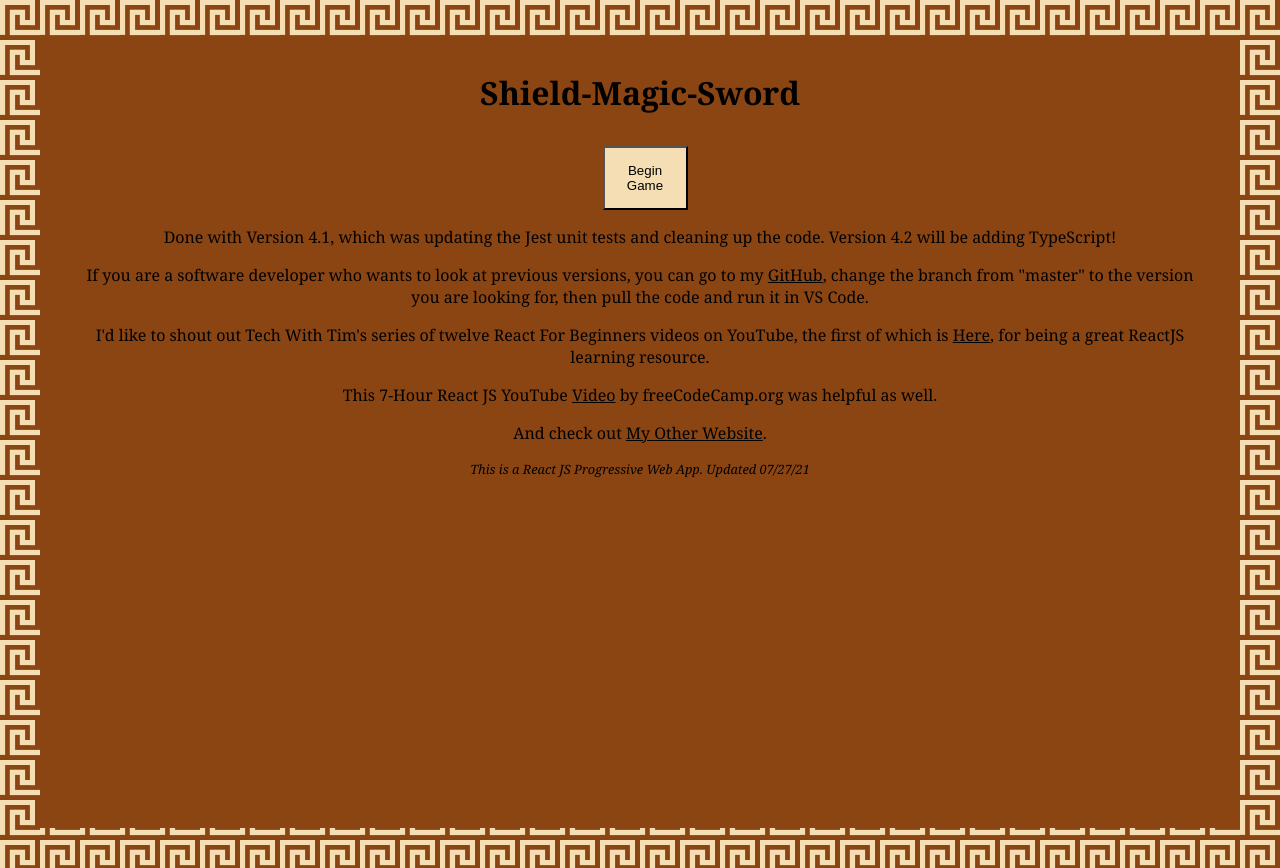
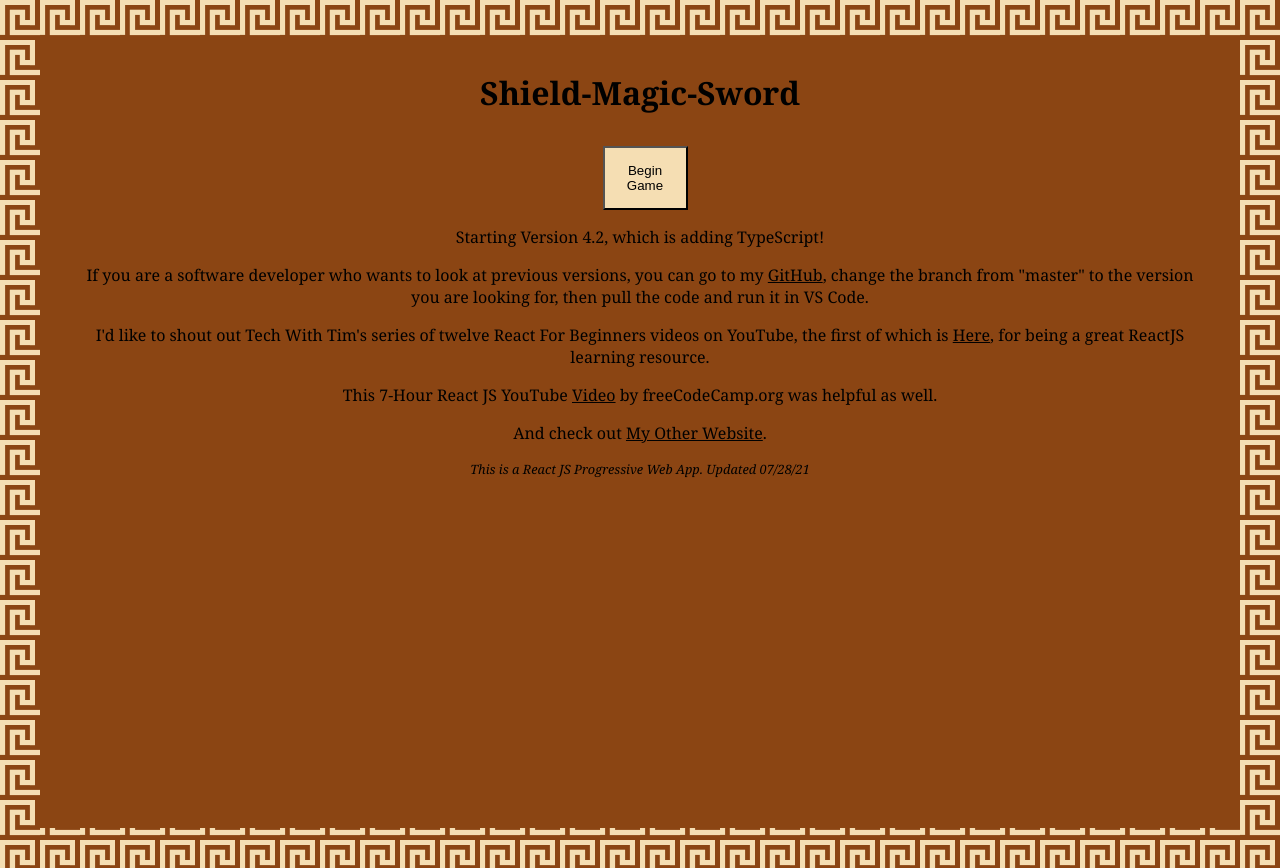
Before and after one commit to L1ndseyHerman/TypeScript_Shield-Magic-Sword, a React (Create React App) app: page / in a window 1280 px wide. Built offline with nearby package versions, Linux system fonts and the light colour scheme; the HTML template or start-up script is replaced by a standard one.

Commit message:
Added a space to every component to trigger the Jest unit tests to make sure they still work. They do.

```diff
--- a/src/components/BottomNotes/BottomNotes.js
+++ b/src/components/BottomNotes/BottomNotes.js
@@ -4,8 +4,7 @@ function BottomNotes()
         //  This is a "fragment", for if you don't want yet another div around a component.
         <>
             <p>
-                Done with Version 4.1, which was updating the Jest unit tests and
-                cleaning up the code. Version 4.2 will be adding TypeScript!
+                Starting Version 4.2, which is adding TypeScript!
             </p>
             <p>
                 If you are a software developer who wants to look at
@@ -26,7 +25,7 @@ function BottomNotes()
                 freeCodeCamp.org was helpful as well.
             </p>
             <p>And check out <a href="https://l1ndseyherman.github.io/">My Other Website</a>.</p>
-            <footer>This is a React JS Progressive Web App. Updated 07/27/21</footer>
+            <footer>This is a React JS Progressive Web App. Updated 07/28/21</footer>
         </>
     );
 }
```
Also changed, not shown: src/App.tsx (line endings or trailing spaces), src/components/BeginGameButton/BeginGameButton.js (line endings or trailing spaces), src/components/ChooseCharacterTypeButtonWithExplanation/ChooseCharacterTypeButtonWithExplanation.js (line endings or trailing spaces), src/components/ChooseElementButtonWithExplanation/ChooseElementButtonWithExplanation.js (line endings or trailing spaces), src/components/ConstantPlayerInfo/ConstantPlayerInfo.js (line endings or trailing spaces), src/components/GameButtonWithExplanation/GameButtonWithExplanation.js (line endings or trailing spaces), src/components/NewGameButton/NewGameButton.js (line endings or trailing spaces), src/components/PlayerInfoImage/PlayerInfoImage.js (line endings or trailing spaces), src/components/ThisTurnsPlayerInfo/ThisTurnsPlayerInfo.js (line endings or trailing spaces), src/components/TurnResultsText/TurnResultsText.js (line endings or trailing spaces).
